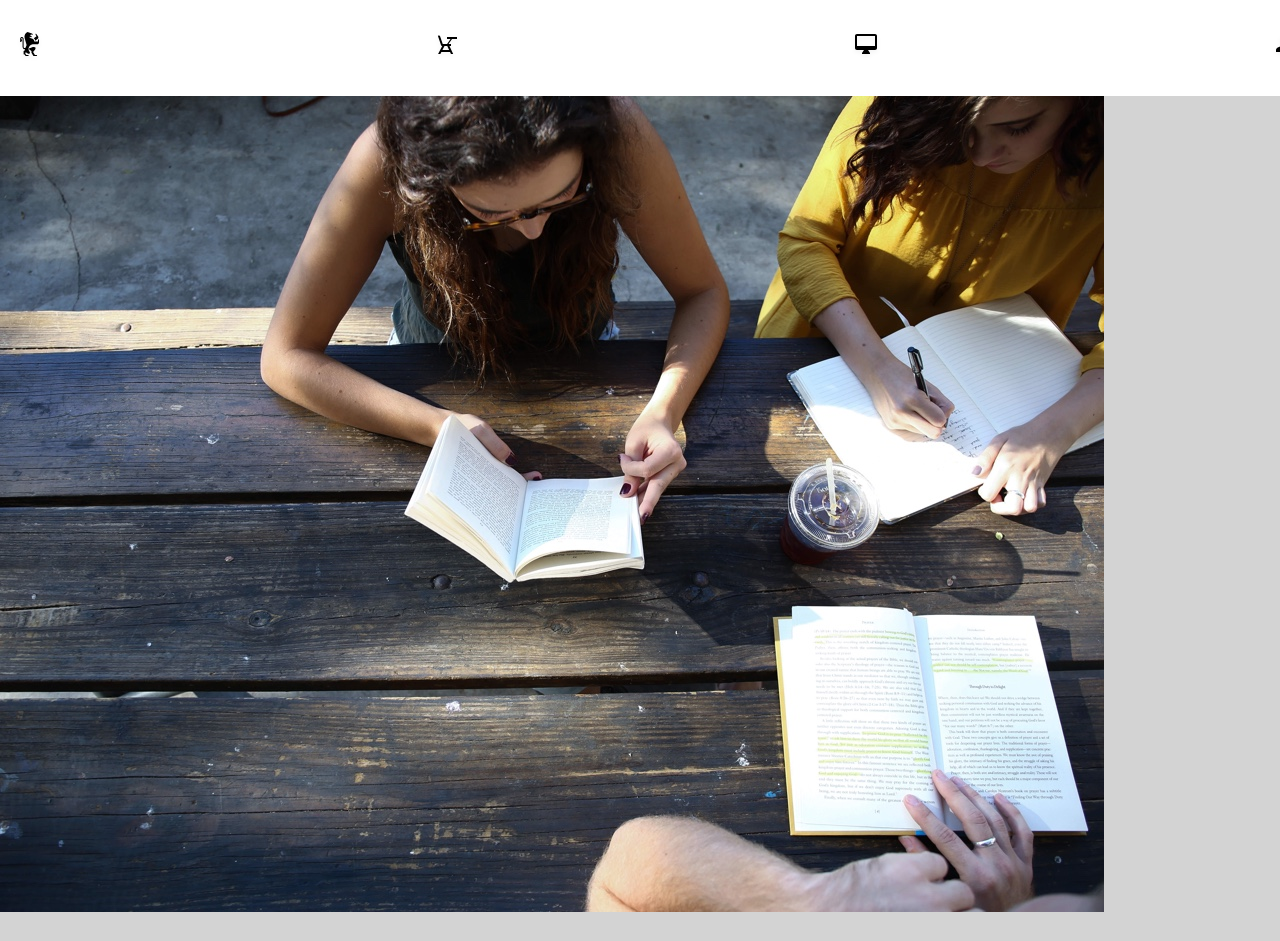
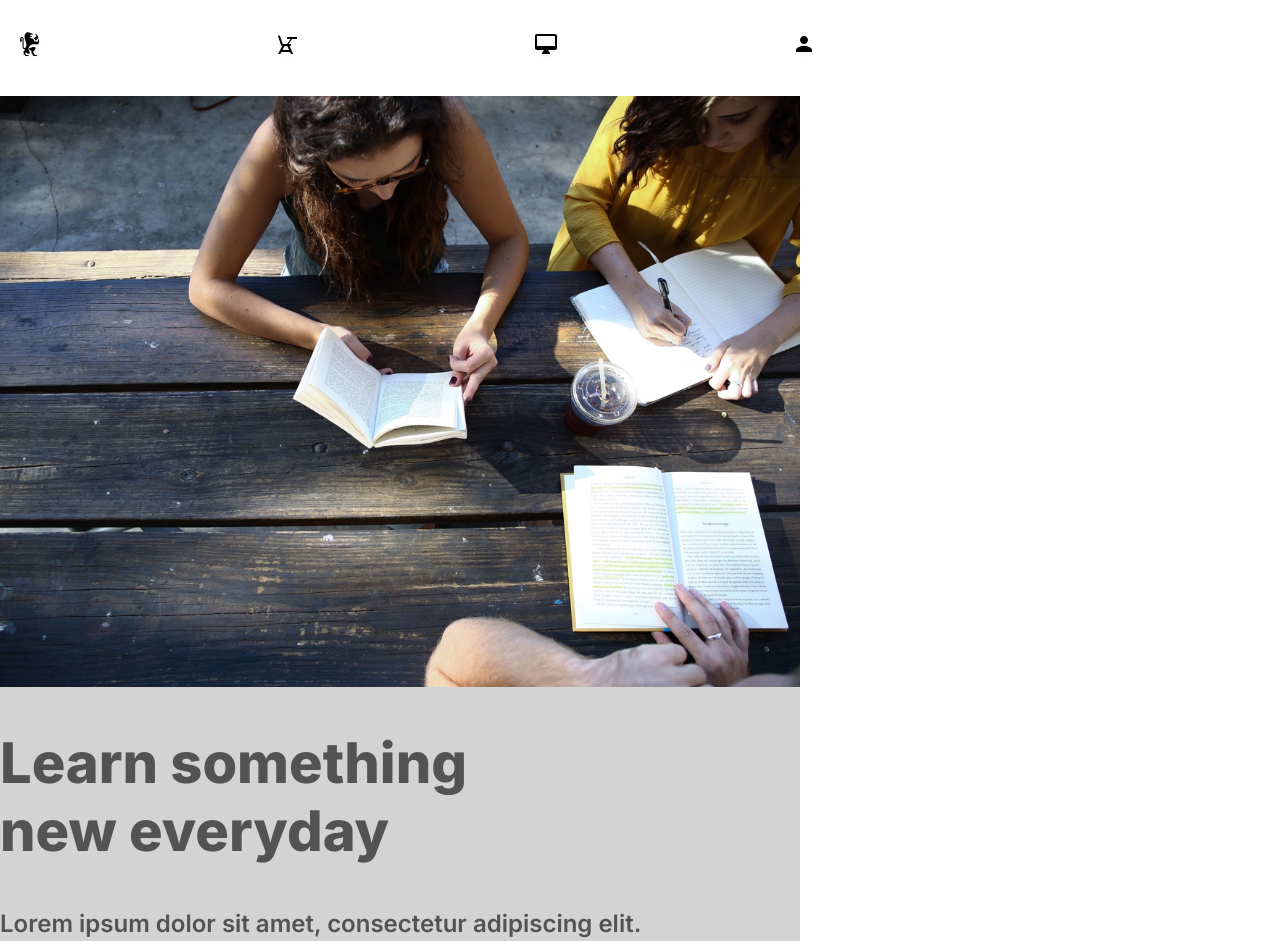
Before and after one commit to emmalanghammer/capstone_colmar, a plain HTML site: page index.html in a window 1280 px wide. Shown: the top 941 px of the page. Drawn offline with Linux system fonts and the light colour scheme.

Commit message:
checking mn

```diff
--- a/resources/css/style.css
+++ b/resources/css/style.css
@@ -6,7 +6,7 @@ body{
     color: #535353;
     display: flex;
     flex-direction: column;
-    width: 100%;
+    width: 100vh;
 }
 p{
     font-size: 18px;
@@ -30,10 +30,8 @@ h3{
     display: flex;
     align-items: center;
     justify-content: space-between;
-    max-width: 100%;
-    min-width: 100%;
-    margin: 16px;
-}
+    width: 100vh;
+    margin: 16px;}
 
 #header{
     display: none;
@@ -47,7 +45,7 @@ h3{
 
 #heroimage{
     object-fit: cover;
-    max-width: 100%;
+    width: 100vh;
 }
 
 #section-1text{
```
Also changed, not shown: 1 other file.
